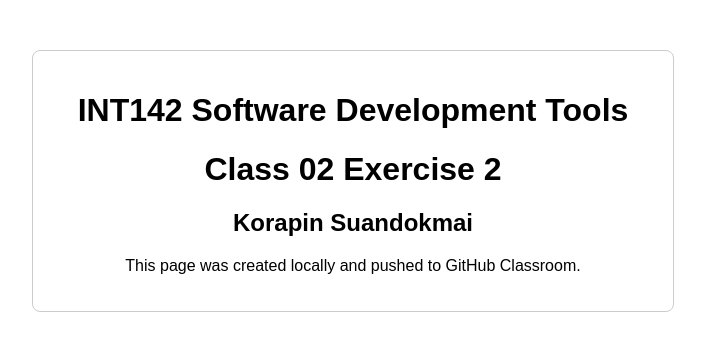
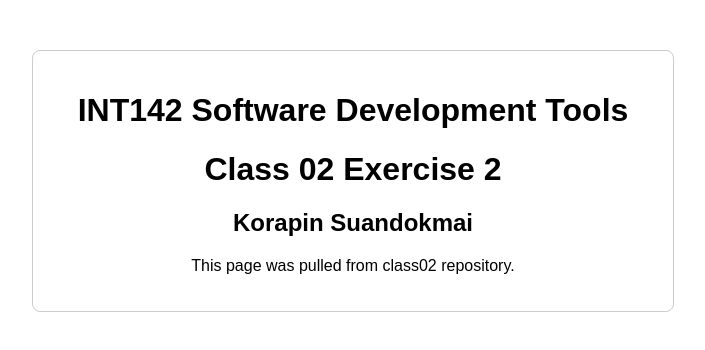
Before and after one commit to 001-korapins/practice-class04, a plain HTML site: page index.html in a window 1280 px wide. Shown: the whole page, without its empty margins (287-992 px from the left). Drawn offline with Linux system fonts and the light colour scheme.

Commit message:
Update index.html line 19

```diff
--- a/index.html
+++ b/index.html
@@ -16,7 +16,7 @@
         <h1 id="class">Class 02 Exercise 2</h1>
         <h2 id="student-name">Korapin Suandokmai</h2>
 
-        <p>This page was created locally and pushed to GitHub Classroom.</p>
+        <p>This page was pulled from class02 repository.</p>
     </div>
 
 </body>
```
